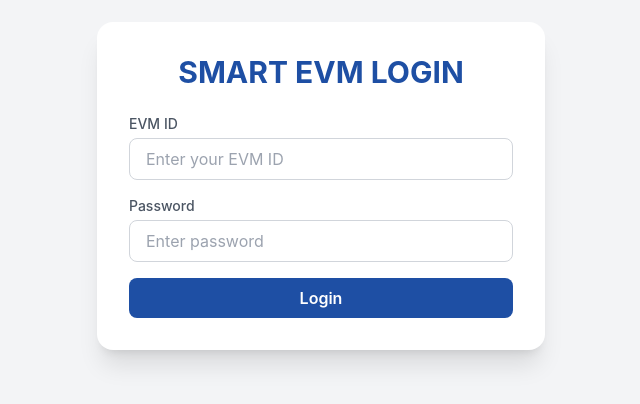
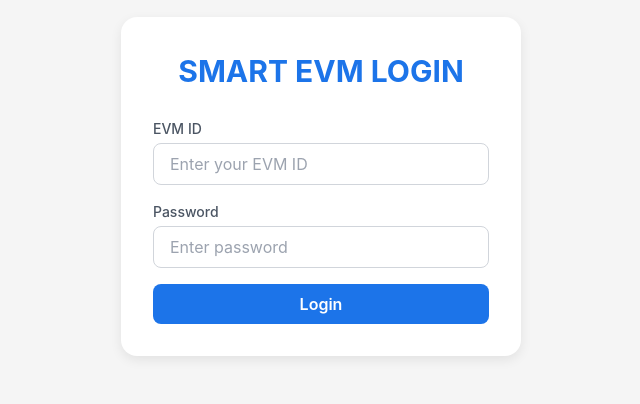
Before and after one commit to Rayan1117/smart_evm_web, a React (Create React App) app: page /login in a window 1280 px wide. Shown: the part 214-618 px from the top of the page, without its empty margins (319-959 px from the left). Built offline with nearby package versions, Linux system fonts and the light colour scheme.

Commit message:
fix login page style

```diff
--- a/src/auth/LoginPage.jsx
+++ b/src/auth/LoginPage.jsx
@@ -2,12 +2,26 @@ import { useNavigate } from 'react-router-dom'
 import { useContext, useState } from 'react'
 import { UserContext } from '../App'
 
-function LoginPage() {
+const theme = {
+  header: '#1C74E9',
+  headerText: '#FFFFFF',
+  cardBg: '#FFFFFF',
+  ongoingCardBg: '#EFF6FF',
+  bg: '#F5F5F5',
+  textPrimary: '#111827',
+  textSecondary: '#4B5563',
+  buttonPrimary: '#1C74E9',
+  buttonText: '#FFFFFF',
+  bannerGradient: 'linear-gradient(145deg, #EFF6FF, #DBEAFE)',
+  bannerBorder: '#1C74E9',
+  cardShadow: '0 4px 12px rgba(0,0,0,0.08)',
+  fontFamily: "'Inter', sans-serif",
+}
+
+export default function LoginPage() {
   const userProvider = useContext(UserContext)
   const navigate = useNavigate()
   const [error, setError] = useState("")
-
-  console.log(userProvider.role);
 
   const loginHandler = async (e) => {
     e.preventDefault()
@@ -27,8 +41,6 @@ function LoginPage() {
 
     if (response.ok) {
       localStorage.setItem("evm.token", data.token)
-      console.log(data.role);
-
       userProvider.setRole("admin")
       navigate("/")
     } else if (response.status === 400) {
@@ -38,50 +50,94 @@ function LoginPage() {
     }
   }
 
+  const styles = {
+    container: {
+      minHeight: '100vh',
+      display: 'flex',
+      justifyContent: 'center',
+      alignItems: 'center',
+      backgroundColor: theme.bg,
+      padding: '1rem',
+      fontFamily: theme.fontFamily,
+    },
+    card: {
+      maxWidth: '400px',
+      width: '100%',
+      backgroundColor: theme.cardBg,
+      padding: '2rem',
+      borderRadius: '1rem',
+      boxShadow: theme.cardShadow,
+    },
+    title: {
+      textAlign: 'center',
+      fontSize: '1.875rem',
+      fontWeight: '700',
+      color: theme.header,
+      marginBottom: '1.5rem',
+    },
+    error: {
+      backgroundColor: '#fee2e2',
+      color: '#b91c1c',
+      fontSize: '0.875rem',
+      padding: '0.5rem 0.75rem',
+      borderRadius: '0.25rem',
+      marginBottom: '1rem',
+    },
+    form: {
+      display: 'flex',
+      flexDirection: 'column',
+      gap: '1rem',
+    },
+    inputGroup: {
+      display: 'flex',
+      flexDirection: 'column',
+    },
+    label: {
+      fontSize: '0.875rem',
+      fontWeight: '500',
+      color: theme.textSecondary,
+      marginBottom: '0.25rem',
+    },
+    input: {
+      padding: '0.5rem 1rem',
+      border: '1px solid #D1D5DB',
+      borderRadius: '0.5rem',
+      outline: 'none',
+      fontSize: '1rem',
+    },
+    button: {
+      padding: '0.5rem',
+      backgroundColor: theme.buttonPrimary,
+      color: theme.buttonText,
+      fontWeight: '600',
+      border: 'none',
+      borderRadius: '0.5rem',
+      cursor: 'pointer',
+      transition: 'all 0.2s ease-in-out',
+    },
+  }
+
   return (
-    <div className="min-h-screen flex items-center justify-center bg-softGray px-4">
-      <div className="max-w-md w-full bg-white shadow-xl rounded-2xl p-8">
-        <h1 className="text-3xl font-bold text-evmBlue text-center mb-6">SMART EVM LOGIN</h1>
+    <div style={styles.container}>
+      <div style={styles.card}>
+        <h1 style={styles.title}>SMART EVM LOGIN</h1>
 
-        {error && (
-          <div className="bg-red-100 text-red-700 text-sm rounded px-3 py-2 mb-4">
-            {error}
-          </div>
-        )}
+        {error && <div style={styles.error}>{error}</div>}
 
-        <form onSubmit={loginHandler} className="space-y-4">
-          <div>
-            <label className="block text-sm font-medium text-textGray mb-1">EVM ID</label>
-            <input
-              type="text"
-              name="username"
-              className="w-full px-4 py-2 border border-gray-300 rounded-lg focus:outline-none focus:ring-2 focus:ring-evmBlue"
-              placeholder="Enter your EVM ID"
-              required
-            />
+        <form onSubmit={loginHandler} style={styles.form}>
+          <div style={styles.inputGroup}>
+            <label style={styles.label}>EVM ID</label>
+            <input type="text" name="username" style={styles.input} placeholder="Enter your EVM ID" required />
           </div>
 
-          <div>
-            <label className="block text-sm font-medium text-textGray mb-1">Password</label>
-            <input
-              type="password"
-              name="password"
-              className="w-full px-4 py-2 border border-gray-300 rounded-lg focus:outline-none focus:ring-2 focus:ring-evmBlue"
-              placeholder="Enter password"
-              required
-            />
+          <div style={styles.inputGroup}>
+            <label style={styles.label}>Password</label>
+            <input type="password" name="password" style={styles.input} placeholder="Enter password" required />
           </div>
 
-          <button
-            type="submit"
-            className="w-full bg-evmBlue hover:bg-evmYellow text-white font-semibold py-2 rounded-lg transition-colors"
-          >
-            Login
-          </button>
+          <button type="submit" style={styles.button}>Login</button>
         </form>
       </div>
     </div>
   )
 }
-
-export default LoginPage
```
